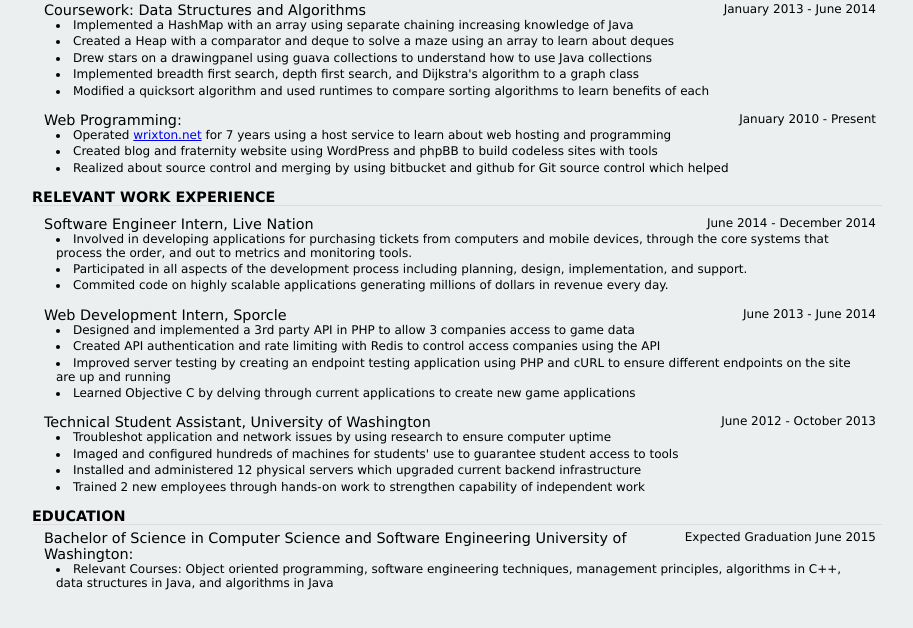
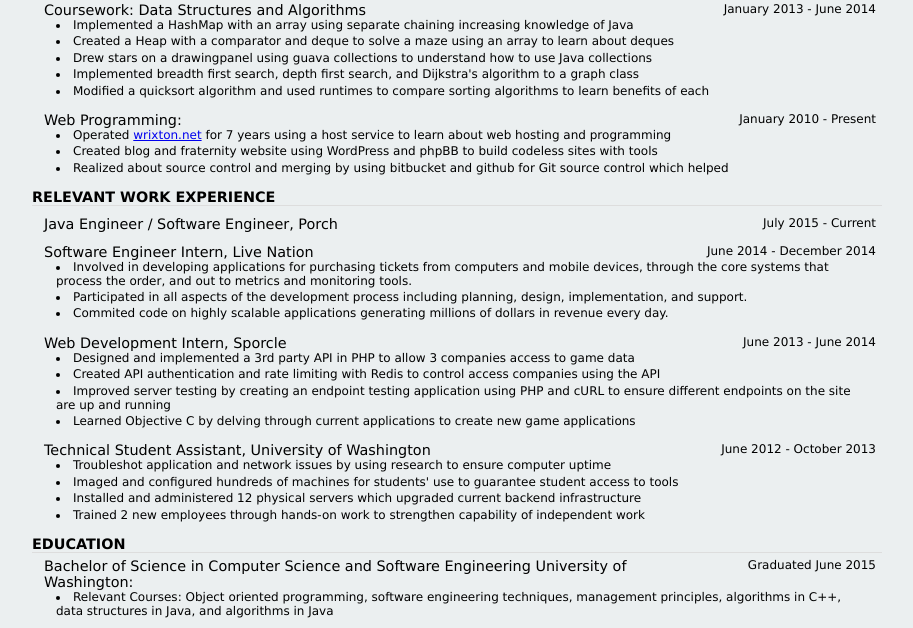
Before and after one commit to rwwarren/war.re, a PHP site: page / in a window 1280 px wide. Shown: the part 308-936 px from the top of the page, without its empty margins (183-1096 px from the left). Before the commit the page ends 898 px from the top, so only its background shows below. Run offline with PHP 8.4, Linux system fonts and the light colour scheme.

Commit message:
Update index.php

```diff
--- a/subdomains/ryan/n/index.php
+++ b/subdomains/ryan/n/index.php
@@ -219,7 +219,7 @@
             <li>Created an automated door deadbolt using a Raspberry Pi and Arduino, which unlocks a door</li>
             <li>Programmed in Java, Objective C, Arduino implementation of Wiring, PHP, and MySQL to understand how different technologies work in unison</li>
             <li>Utilized 3rd party API (<a href="http://www.authy.com/">authy</a>) for 2 factor authentication to learn about implementing security</li>
-            <li>Planned to expand easily to use Bluetooth and a <a href="http://www.getnymi.com/">Nymi</a> by using object oriented design</li>
+            <li>Planned to expand easily to use Bluetooth and a <a href="http://www.nymi.com/">Nymi</a> by using object oriented design</li>
           </ul>
         </div>
         </li>
@@ -256,6 +256,12 @@
     <div id="work">
       <h2>Relevant Work Experience</h2>
       <ul>
+        <li>
+          <div class="activity">
+            <div class="title"><h3>Java Engineer / Software Engineer, Porch </h3></div>
+            <div class="date">July 2015 - Current</div>
+          </div>
+        </li>
         <li>
           <div class="activity">
             <div class="title"><h3>Software Engineer Intern, Live Nation </h3></div>
@@ -298,7 +304,7 @@
       <ul>
         <li>
           <div class="title"><h3>Bachelor of Science in Computer Science and Software Engineering University of Washington:</h3></div>
-          <div class="date">Expected Graduation June 2015</div>
+          <div class="date">Graduated June 2015</div>
           <ul>
             <li>Relevant Courses: Object oriented programming, software engineering techniques, management principles, algorithms in C++, data structures in Java, and algorithms in Java</li>
           </ul>
```
